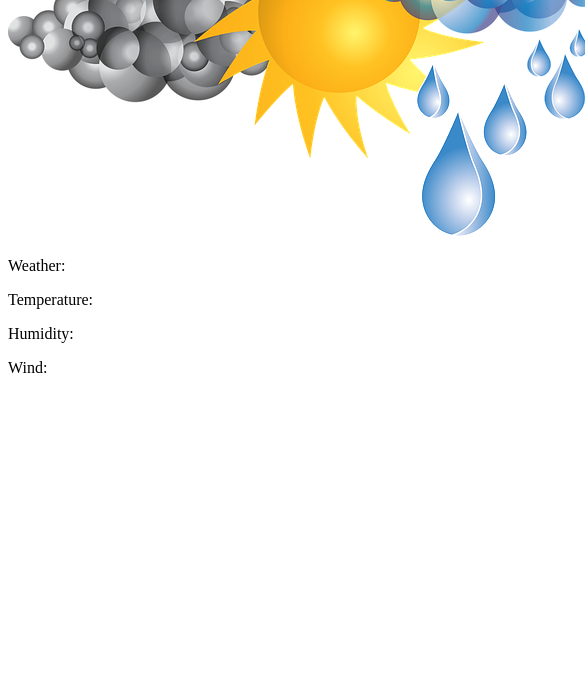
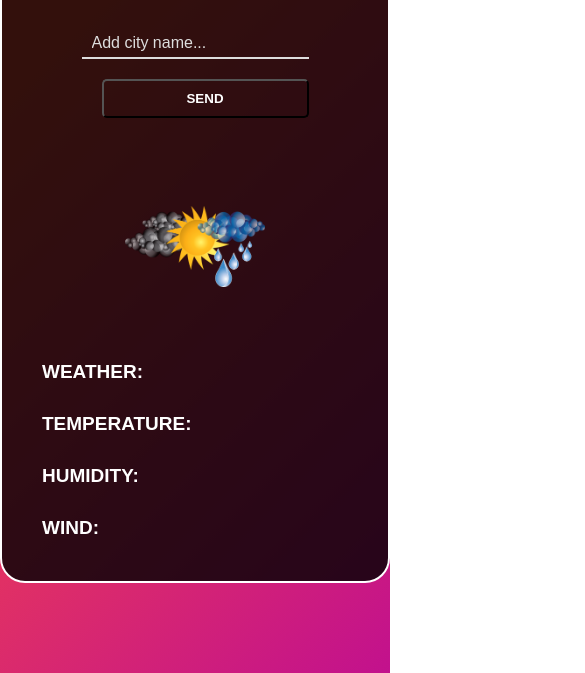
Before and after one commit to PawelOwiesek/WeatherApp, a plain HTML site: page index.html in a window 390 px wide. Shown: the part 249-922 px from the top of the page, 585 px wide, since content can reach past the window. Before the commit the page ends 844 px from the top, so only its background shows below. Drawn offline with Linux system fonts and the light colour scheme.

Commit message:
add styles

```diff
--- a/index.html
+++ b/index.html
@@ -10,6 +10,7 @@
       href="https://fonts.googleapis.com/css2?family=Open+Sans:wght@300;400;700&display=swap"
       rel="stylesheet"
     />
+    <link rel="stylesheet" href="./style.css" />
     <title>Weather API</title>
   </head>
   <body>
--- /dev/null
+++ b/style.css
@@ -0,0 +1,190 @@
+* {
+    box-sizing: border-box;
+    margin: 0;
+    padding: 0;
+}
+
+body {
+    display: flex;
+    justify-content: center;
+    align-items: center;
+    height: 100vh;
+    font-family: "Montserrat", sans-serif;
+    color: rgb(255, 255, 255);
+    background-image: linear-gradient(315deg, #c2118d 0%, #ff503c 74%);
+    font-size: 20px;
+}
+
+@media(max-width:550px) {
+    body {
+        display: flex;
+        font-size: 15px;
+        margin-top: 20%;
+    }
+}
+
+h1 {
+    text-transform: uppercase;
+    text-align: center;
+    padding: 10px;
+}
+
+.main-input {
+    display: block;
+}
+
+@media(max-width:550px) {
+    .main-input {
+        display: flex;
+        flex-direction: column;
+    }
+}
+
+input {
+    font-size: 16px;
+    padding: 5px 10px;
+    margin-top: 10px;
+    background: none;
+    border: none;
+    color: #fff;
+    border-bottom: 2px solid #ddd;
+}
+
+input::placeholder {
+    color: #ddd;
+    font-family: "Montserrat", sans-serif;
+}
+
+button {
+    padding: 10px;
+    margin-left: 20px;
+    color: #fff;
+    font-weight: bold;
+    background: none;
+    border-radius: 5px;
+    text-transform: uppercase;
+    cursor: pointer;
+    transition: background-color 0.3s, color 0.3s;
+}
+
+@media(max-width:550px) {
+    button {
+        justify-self: center;
+        margin-top: 20px;
+    }
+}
+
+
+button:hover {
+    color: #333;
+    background-color: #ddd;
+}
+
+.wrapper {
+    max-width: 800px;
+    width: 100%;
+    padding: 20px 40px;
+    background-color: rgba(0, 0, 0, 0.8);
+    border: 2px solid white;
+    border-radius: 25px;
+}
+
+.top {
+    height: 260px;
+}
+
+.bottom {
+    height: 140px;
+}
+
+.main-info {
+    display: flex;
+    justify-content: space-around;
+    align-items: center;
+    height: 200px;
+}
+
+@media (max-width: 550px) {
+
+    .top,
+    .main-info {
+        display: flex;
+        flex-direction: column;
+        height: 400px;
+    }
+
+    .bottom {
+        height: 200px;
+    }
+}
+
+.city-name {
+    font-size: 40px;
+}
+
+@media(max-width:550px) {
+    .city-name {
+        font-size: 25px;
+        text-align: center;
+    }
+}
+
+
+.headings,
+.weather-info {
+    display: flex;
+    align-items: center;
+}
+
+.headings p,
+.weather-info p {
+    width: 33.3%;
+    text-align: center;
+}
+
+.headings {
+    height: 35%;
+    text-transform: uppercase;
+    font-weight: bold;
+    border-top: 1px solid #ddd;
+    border-bottom: 1px solid #ddd;
+}
+
+.weather-info {
+    height: 65%;
+    font-size: 26px;
+}
+
+.photo {
+    width: 140px;
+    height: 140px;
+    object-fit: contain;
+}
+
+.warning {
+    margin-top: 10px;
+    font-size: 14px;
+    color: tomato;
+}
+
+@media (max-width: 550px) {
+    .headings {
+        flex-direction: column;
+        font-size: 19px;
+        align-items: flex-start;
+        margin-top: 20px;
+        gap: 30px;
+        width: 50%;
+        border-bottom: none;
+        border-top: none;
+        height: 0;
+    }
+
+    .weather-info {
+        display: flex;
+        flex-direction: column;
+        align-items: flex-end;
+        gap: 20px;
+        margin-top: -5px;
+    }
+}
```
